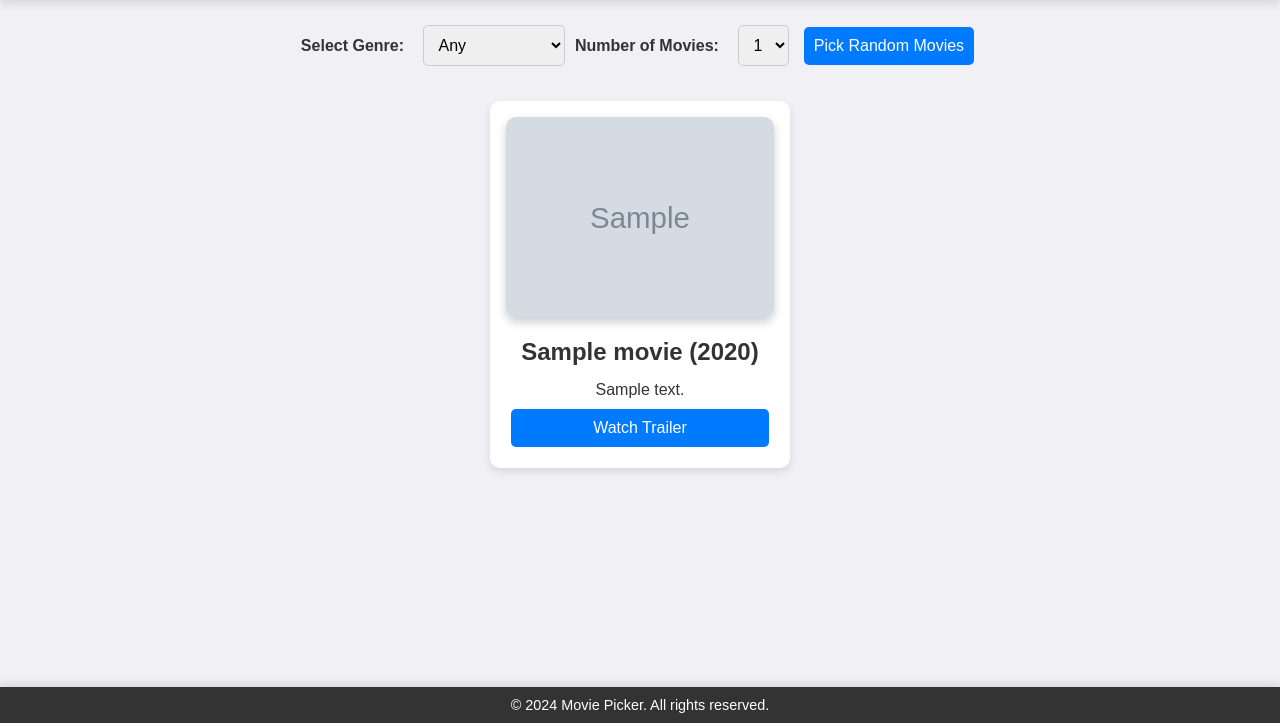
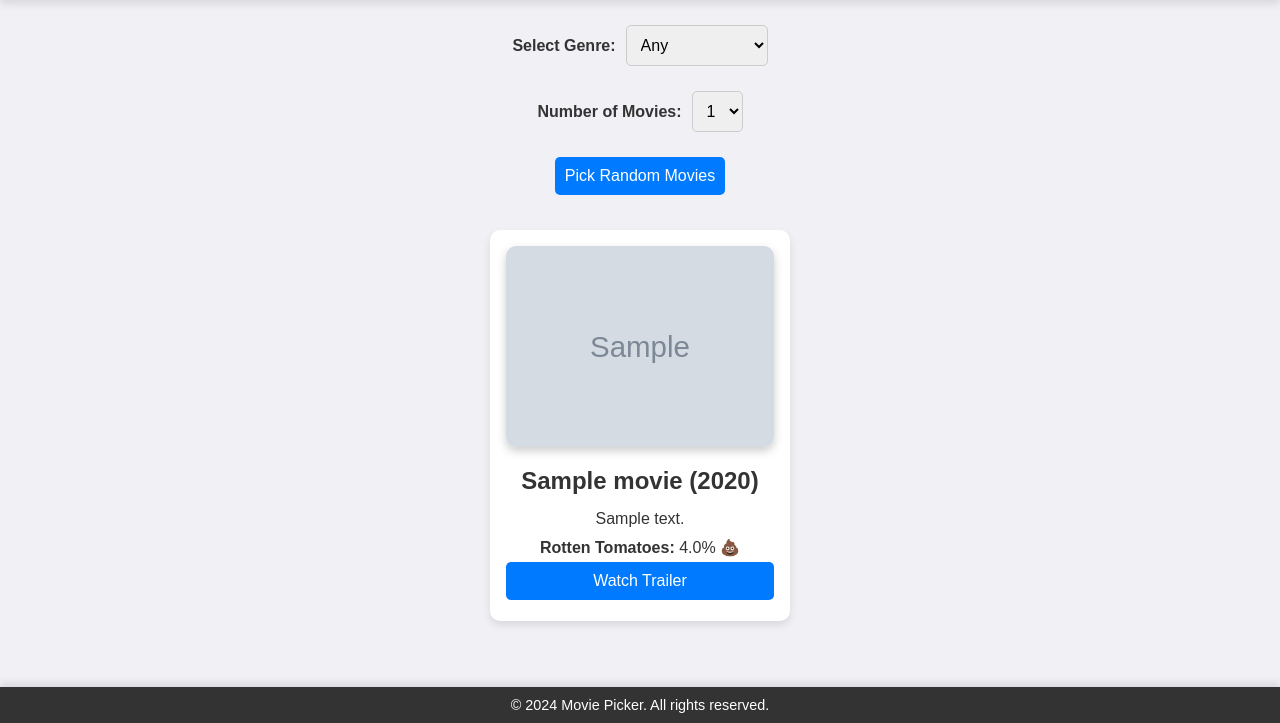
Before and after one commit to georgepapagapitos/plex-picker, a Django app: template picker/templates/random_movie.html in a window 1280 px wide. Shown: the part 77-800 px from the top of the page. Run offline with Django 5.2, Linux system fonts and the light colour scheme; tables that the repository leaves empty hold one stand-in row (values such as "Sample post"); the template is opened without the code that fills it: values that come from a table or form of the project are taken from there, most other values are stand-ins (such as "Sample title", 1, 10 or a date in 2020); grey boxes marked "Sample" are stand-in pictures.

Commit message:
adding ratings

```diff
--- a/picker/templates/random_movie.html
+++ b/picker/templates/random_movie.html
@@ -5,6 +5,7 @@
 {% block content %}
     <!-- Genre and count selection form -->
     <form method="GET" action="{% url 'fetch_random_movie' %}">
+        <div class="form-group">
             <label for="genre">Select Genre:</label>
             <select name="genre" id="genre">
                 <option value="" {% if selected_genre == "" %}selected{% endif %}>Any</option>
@@ -12,13 +13,15 @@
                     <option value="{{ genre }}" {% if selected_genre == genre %}selected{% endif %}>{{ genre }}</option>
                 {% endfor %}
             </select>
-
+        </div>
+        <div class="form-group">
             <label for="count">Number of Movies:</label>
             <select name="count" id="count">
                 <option value="1" {% if count == 1 %}selected{% endif %}>1</option>
                 <option value="2" {% if count == 2 %}selected{% endif %}>2</option>
                 <option value="3" {% if count == 3 %}selected{% endif %}>3</option>
             </select>
+        </div>
 
         <input type="hidden" name="randomize" value="true">
         <input type="hidden" name="movies" value="{{ movie_ids }}">
@@ -40,7 +43,24 @@
                     <div class="movie-details">
                         <h2>{{ movie.title }} ({{ movie.year }})</h2>
                         <p>{{ movie.summary }}</p>
+                        {% if movie.rotten_tomatoes_rating %}
                     </div>
+                    <p class="rotten-tomato-rating"><strong>Rotten Tomatoes:</strong> {{ movie.rotten_tomatoes_rating }}%
+                        {% if movie.rotten_tomatoes_rating >= 85 %}
+                            🔥 <!-- Excellent Rating -->
+                        {% elif movie.rotten_tomatoes_rating >= 70 %}
+                            😊 <!-- Very Good Rating -->
+                        {% elif movie.rotten_tomatoes_rating >= 60 %}
+                            👍 <!-- Good Rating -->
+                        {% elif movie.rotten_tomatoes_rating >= 50 %}
+                            😐 <!-- Average Rating -->
+                        {% elif movie.rotten_tomatoes_rating >= 40 %}
+                            👎 <!-- Below Average Rating -->
+                        {% else %}
+                            💩 <!-- Poor Rating -->
+                        {% endif %}
+                    </p>
+                    {% endif %}
                     {% if movie.trailer_url %}
                         <button class="trailer-button" data-trailer-url="https://www.youtube.com/embed/{{ movie.trailer_url|slice:'-11:' }}">Watch Trailer</button>
                     {% else %}
@@ -53,6 +73,7 @@
         <div id="trailerModal" class="modal">
             <div class="modal-content">
                 <span class="close">&times;</span>
+                <h3 id="modalMovieTitle"></h3>
                 <iframe id="trailerIframe" frameborder="0" allow="accelerometer; autoplay; clipboard-write; encrypted-media; gyroscope; picture-in-picture" allowfullscreen></iframe>
             </div>
         </div>
--- a/static/css/styles.css
+++ b/static/css/styles.css
@@ -73,6 +73,13 @@ form {
     text-align: center;
 }
 
+.form-group {
+    display: flex;
+    align-items: center;
+    justify-content: center;
+    margin-bottom: 15px;
+}
+
 label {
     font-size: 1rem;
     font-weight: bold;
@@ -82,7 +89,7 @@ label {
 select, button {
     font-size: 1rem;
     padding: 10px;
-    margin: 5px;
+    margin: 5px 0;
     border: 1px solid #ccc;
     border-radius: 5px;
 }
@@ -148,9 +155,8 @@ button:hover {
     margin-bottom: 15px;
 }
 
-/* Adjust the button container */
-.trailer-button {
-    margin-top: auto; /* Pushes the button to the bottom of the container */
+.rotten-tomato-rating {
+    margin-top: auto;
 }
 
 /* Poster styling */
--- a/static/js/modal.js
+++ b/static/js/modal.js
@@ -3,13 +3,17 @@ document.addEventListener('DOMContentLoaded', () => {
     const modal = document.getElementById('trailerModal');
     const iframe = document.getElementById('trailerIframe');
     const closeBtn = document.querySelector('.modal .close');
+    const modalTitle = document.getElementById('modalMovieTitle');
 
     // Open modal when button is clicked
     document.querySelectorAll('.trailer-button').forEach(button => {
         button.addEventListener('click', () => {
             console.log("Button clicked");
             const trailerUrl = button.getAttribute('data-trailer-url');
+            const movieTitle = button.closest('.movie-container').querySelector('h2').innerText; // Get the movie title
+
             console.log("Trailer URL:", trailerUrl);
+            modalTitle.innerText = movieTitle;
             iframe.src = trailerUrl;
             modal.style.display = 'block';
         });
--- a/sync/models.py
+++ b/sync/models.py
@@ -12,6 +12,8 @@ class Movie(models.Model):
     plex_key = models.CharField(max_length=255, unique=True)
     trailer_url = models.URLField(null=True, blank=True)
     tmdb_id = models.PositiveIntegerField(null=True, blank=True)
+    imdb_rating = models.FloatField(null=True, blank=True)
+    rotten_tomatoes_rating = models.FloatField(null=True, blank=True)
 
     def __str__(self):
         return self.title
--- a/utils/trailer_utils.py
+++ b/utils/trailer_utils.py
@@ -19,7 +19,7 @@ def get_tmdb_trailer_url(movie_id):
 
         for video in data.get("results", []):
             if video["type"] == "Trailer":
-                return f"https://www.youtube.com/watch?v={video['key']}"
+                return f"https://www.youtube.com/embed/{video['key']}"
 
     except requests.RequestException as e:
         logger.error(f"TMDB API request failed: {str(e)}")
```
Also changed, not shown: sync/management/commands/sync_movies.py (+8 -0 lines), sync/migrations/0004_movie_imdb_rating_movie_rotten_tomatoes_rating.py (added). Lines whose indentation alone changed are shown as unchanged.
